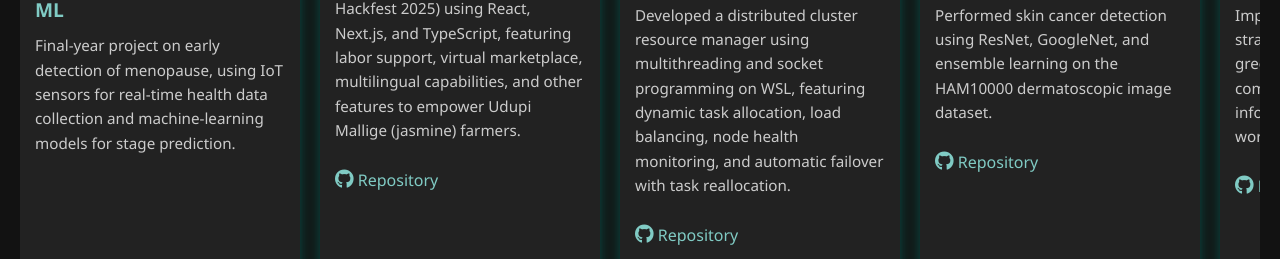
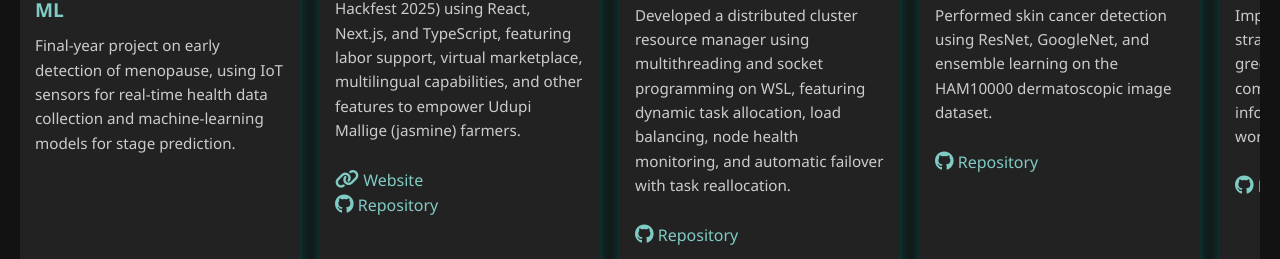
Before and after one commit to Sthuthi11/Portfolio-Website, a plain HTML site: page index.html in a window 1280 px wide. Shown: the part 949-1208 px from the top of the page. Drawn offline with Linux system fonts and the light colour scheme.

Commit message:
Update index.html

```diff
--- a/index.html
+++ b/index.html
@@ -521,6 +521,10 @@ I am an avid admirer of all forms of art, and my hobbies include dancing, drawin
       <h3>Mallige Mitra</h3>
       <p>Developed a prototype (for SAP Hackfest 2025) using React, Next.js, and TypeScript, featuring labor support, virtual marketplace, multilingual capabilities, and other features to empower Udupi Mallige (jasmine) farmers.</p>
       <br>
+      <a href="https://mallige-mitra-7825.vercel.app/" target="_blank" rel="noopener noreferrer" style="color: #80cbc4; text-decoration: none;">
+      <i class="fas fa-link" aria-hidden="true" style="font-size: 1.2rem;"></i> Website
+      </a>
+      <br>
       <a href="https://github.com/Sthuthi11/MalligeMitra" target="_blank" rel="noopener noreferrer" style="color: #80cbc4; text-decoration: none;">
       <i class="fab fa-github" aria-hidden="true" style="font-size: 1.2rem;"></i> Repository
     </a>
```
